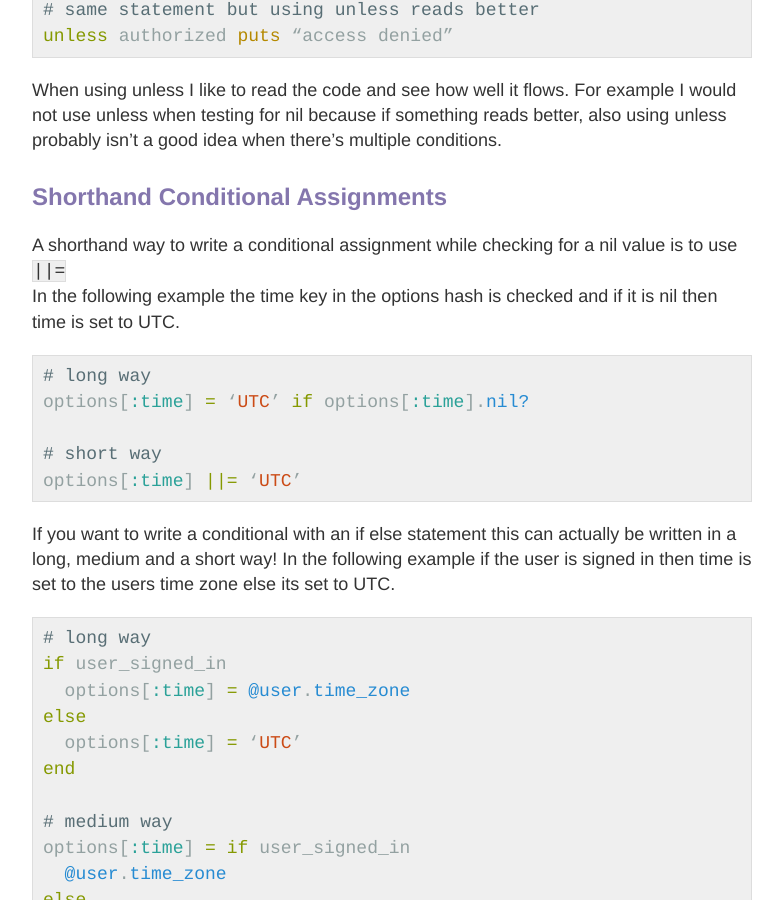
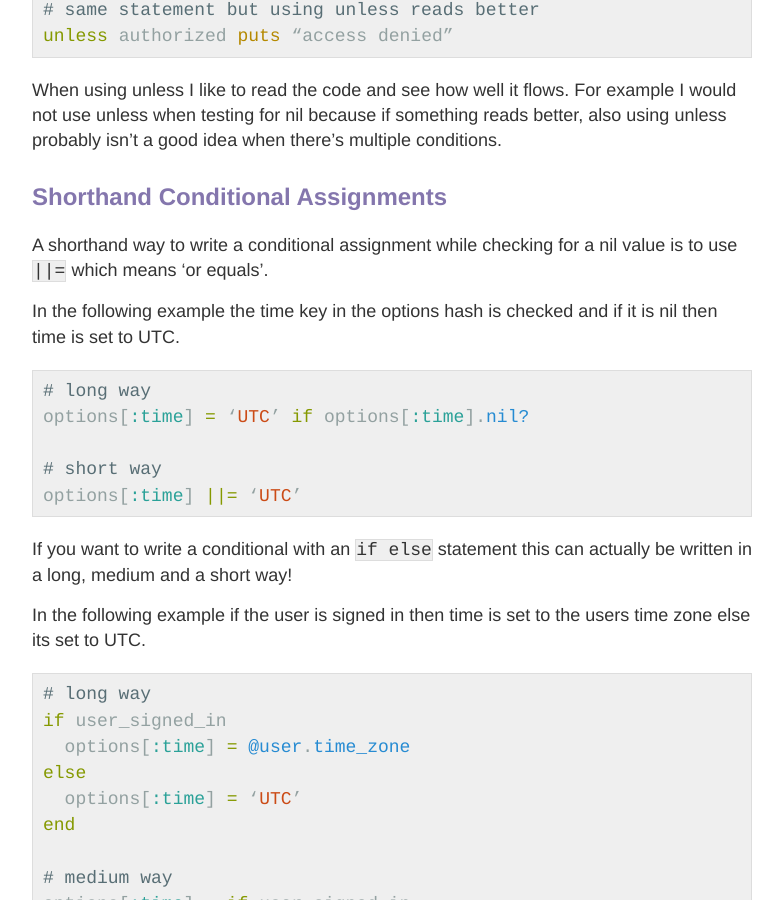
Before and after one commit to addstar34/addstar34.github.io, a Jekyll site: the page built from _posts/2016-08-02-ruby-tidbits-unless-and-conditional-assignments.md, in a window 1280 px wide and 900 px high, scrolled down 839 px. Shown: the whole window, without its empty margins (248-1031 px from the left). Built offline with Jekyll 4.4.1, drawn with Linux system fonts in a browser that asks for light colours; nearby versions of some CDN libraries; comment, search, counter and statistics services are not loaded.

Commit message:
:zap: new blog

```diff
--- a/_posts/2016-08-02-ruby-tidbits-unless-and-conditional-assignments.md
+++ b/_posts/2016-08-02-ruby-tidbits-unless-and-conditional-assignments.md
@@ -22,7 +22,8 @@ unless authorized puts “access denied”
  When using unless I like to read the code and see how well it flows. For example I would not use unless when testing for nil because if something reads better, also using unless probably isn’t a good idea when there’s multiple conditions.
 
 ## Shorthand Conditional Assignments
-A shorthand way to write a conditional assignment while checking for a nil value is to use `||=`
+A shorthand way to write a conditional assignment while checking for a nil value is to use `||=` which means 'or equals'.
+
 In the following example the time key in the options hash is checked and if it is nil then time is set to UTC.
 
 {% highlight ruby %}
@@ -33,7 +34,8 @@ options[:time] = ‘UTC’ if options[:time].nil?
 options[:time] ||= ‘UTC’
 {% endhighlight %}
 
-If you want to write a conditional with an if else statement this can actually be written in a long, medium and a short way!
+If you want to write a conditional with an `if else` statement this can actually be written in a long, medium and a short way!
+
 In the following example if the user is signed in then time is set to the users time zone else its set to UTC.
 
 {% highlight ruby %}
```
